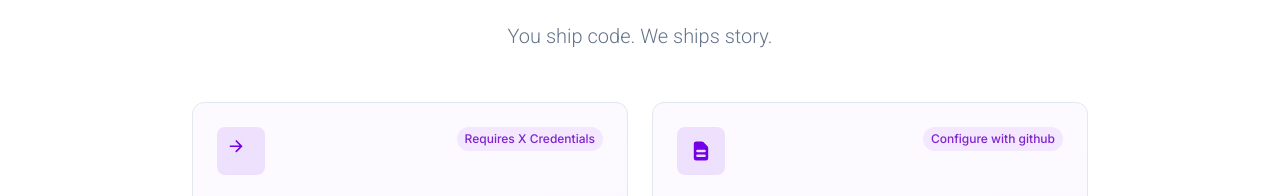
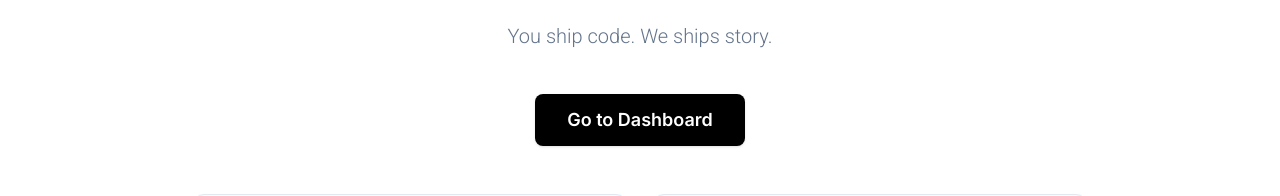
Before and after one commit to IshitaPathak/Tweeti_Frontend_Arlink, a Next.js app: page / in a window 1280 px wide. Shown: the part 371-567 px from the top of the page. Built offline with nearby package versions, Linux system fonts and the light colour scheme; no server answers.

Commit message:
feat:added dashboard in hero section

```diff
--- a/src/components/sections/hero.tsx
+++ b/src/components/sections/hero.tsx
@@ -89,6 +89,24 @@ export function HeroCTA() {
       >
         You ship code. We ships story.
       </motion.p>
+
+      {/* Dashboard Button above the cards */}
+      <motion.div
+        className="w-full flex justify-center pt-6"
+        initial={{ opacity: 0, y: 20 }}
+        animate={{ opacity: 1, y: 0 }}
+        transition={{
+          delay: 0.7, // adjust delay to match the flow of your hero section
+          duration: 0.8,
+          ease: [0.32, 0.72, 0, 1],
+        }}
+      >
+        <Link href="/dashboard">
+          <button className="bg-black text-white py-3 px-8 rounded-lg font-semibold text-lg shadow hover:bg-gray-900 transition">
+            Go to Dashboard
+          </button>
+        </Link>
+      </motion.div>
 
       <motion.div
         className="grid grid-cols-1 md:grid-cols-2 gap-6 w-full max-w-4xl mx-auto pt-8"
```
Also changed, not shown: key.json (added, +1 -0 lines).
